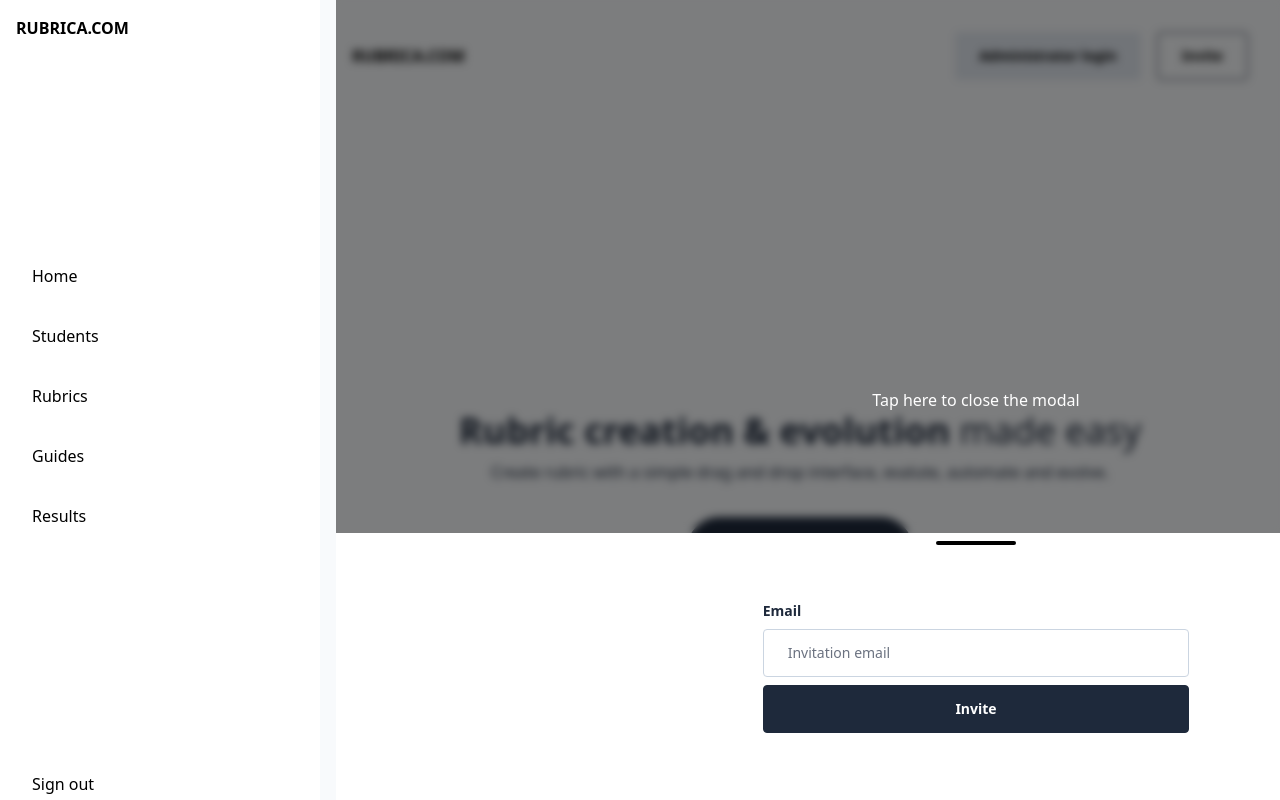
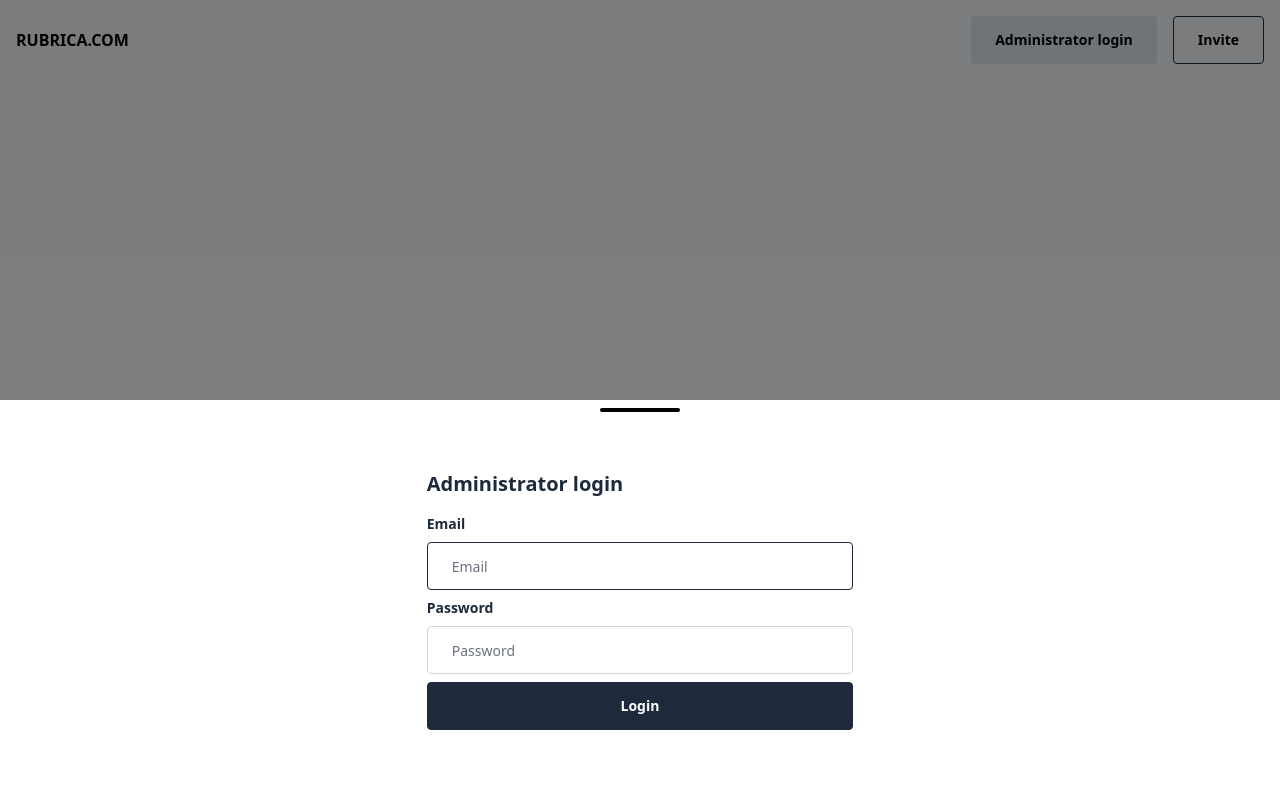
Before and after one commit to manikangkan/rubrica, a Next.js app: page / in a window 1280 px wide. Both pictures are taken after a click on the button "Administrator login". Built offline with nearby package versions, Linux system fonts and the light colour scheme; a small style sheet from the web is missing.

Commit message:
feat: auth form config for backend integration

```diff
--- a/components/landingPage/AdministrationLogin.form.jsx
+++ /dev/null
@@ -1,10 +0,0 @@
-const AdministrationLogin = () => {
-  return (
-    <form>
-      <input type="text" placeholder="Invitation email" />
-      <button>Invite</button>
-    </form>
-  );
-};
-
-export default AdministrationLogin;
--- /dev/null
+++ b/components/landingPage/Auth.form.jsx
@@ -0,0 +1,59 @@
+import { useState } from "react";
+
+const AuthForm = ({ data }) => {
+  const [formData, setFormData] = useState(
+    data.fields.reduce((acc, field) => {
+      acc[field.name] = "";
+      return acc;
+    }, {})
+  );
+
+  const handleChange = (e) => {
+    setFormData({
+      ...formData,
+      [e.target.name]: e.target.value,
+    });
+  };
+
+  const handleSubmit = (e) => {
+    e.preventDefault();
+    console.log(formData);
+
+    setFormData(
+      data.fields.reduce((acc, field) => {
+        acc[field.name] = "";
+        return acc;
+      }, {})
+    );
+  };
+
+  return (
+    <div className="w-1/3 space-y-4">
+      <h4>{data.title}</h4>
+      <form className="flex flex-col space-y-2" onSubmit={handleSubmit}>
+        {data.fields.map((field, index) => {
+          return (
+            <div className="flex flex-col space-y-2" key={index}>
+              <label htmlFor={field.name}>{field.label}</label>
+              <input
+                required
+                autoFocus={index === 0}
+                type={field.type}
+                name={field.name}
+                id={field.name}
+                placeholder={field.placeholder}
+                value={formData[field.name]}
+                onChange={handleChange}
+              />
+            </div>
+          );
+        })}
+        <button className="bg-black text-white py-2 rounded-md" type="submit">
+          {data.button}
+        </button>
+      </form>
+    </div>
+  );
+};
+
+export default AuthForm;
--- a/components/landingPage/Auth.modal.jsx
+++ b/components/landingPage/Auth.modal.jsx
@@ -1,18 +1,25 @@
-import InvitationForm from "./Invitation.form";
+import { useState } from "react";
+import { authFormState } from "../../data/authFormState";
+import AuthForm from "./Auth.form";
 
 const Auth = ({ setIsAuthModalOpen }) => {
+  const [isAdministratorLoggedin, setIsAdministratorLoggedin] = useState(false);
   return (
     <div className="h-full w-full fixed top-0 flex flex-col justify-end">
       {/* form */}
-      <div className="h-1/3 bg-white flex flex-col justify-center items-center z-50 relative">
+      <div className="h-1/2 bg-white flex flex-col justify-center items-center z-50 relative">
         <div className="w-20 h-1 rounded-full bg-black absolute top-2" />
-        <InvitationForm />
+        {isAdministratorLoggedin ? (
+          <AuthForm data={authFormState[0]} />
+        ) : (
+          <AuthForm data={authFormState[1]} />
+        )}
       </div>
       {/* overlay */}
       <div
-        className="w-full h-full bg-black/50 absolute cursor-pointer text-white flex justify-center items-center backdrop-blur-sm"
+        className="w-full h-full bg-black/50 absolute cursor-pointer text-white flex justify-center items-center"
         onClick={() => setIsAuthModalOpen(false)}>
-        <p className="text-white">Tap here to close the modal</p>
+        {/* <p className="text-white">Tap here to close the modal</p> */}
       </div>
     </div>
   );
--- a/components/landingPage/Invitation.form.jsx
+++ /dev/null
@@ -1,11 +0,0 @@
-const InvitationForm = () => {
-  return (
-    <form className="w-1/3 flex flex-col space-y-2">
-      <label htmlFor="invitationEmail">Email</label>
-      <input type="text" placeholder="Invitation email" id="invitationEmail" />
-      <button className="w-full">Invite</button>
-    </form>
-  );
-};
-
-export default InvitationForm;
--- a/components/shared/Layout.jsx
+++ b/components/shared/Layout.jsx
@@ -1,6 +1,9 @@
+import { useRouter } from "next/router";
 import Sidebar from "../sidebar/Sidebar";
 
 const Layout = ({ children }) => {
+  const router = useRouter();
+  if (router.pathname === "/") return <>{children}</>;
   return (
     <div
       className="bg-slate-50 h-screen grid grid-cols-4 overflow-hidden
--- /dev/null
+++ b/data/authFormState.js
@@ -0,0 +1,32 @@
+export const authFormState = [
+  {
+    title: "Invite for evolution",
+    fields: [
+      {
+        label: "Email",
+        placeholder: "Invitation email",
+        type: "email",
+        name: "email",
+      },
+    ],
+    button: "Invite",
+  },
+  {
+    title: "Administrator login",
+    fields: [
+      {
+        label: "Email",
+        placeholder: "Email",
+        type: "email",
+        name: "email",
+      },
+      {
+        label: "Password",
+        placeholder: "Password",
+        type: "password",
+        name: "password",
+      },
+    ],
+    button: "Login",
+  },
+];
```
